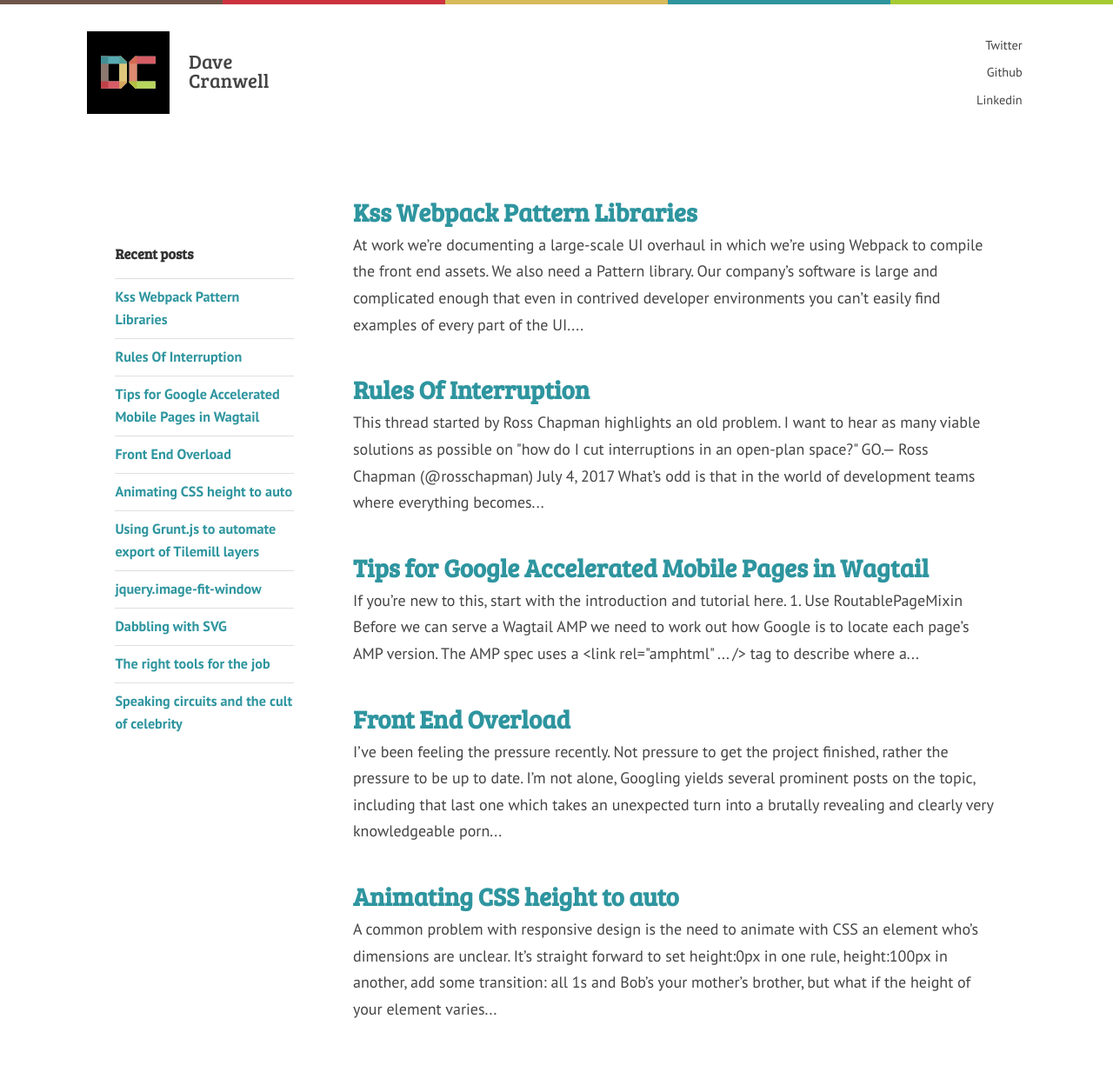
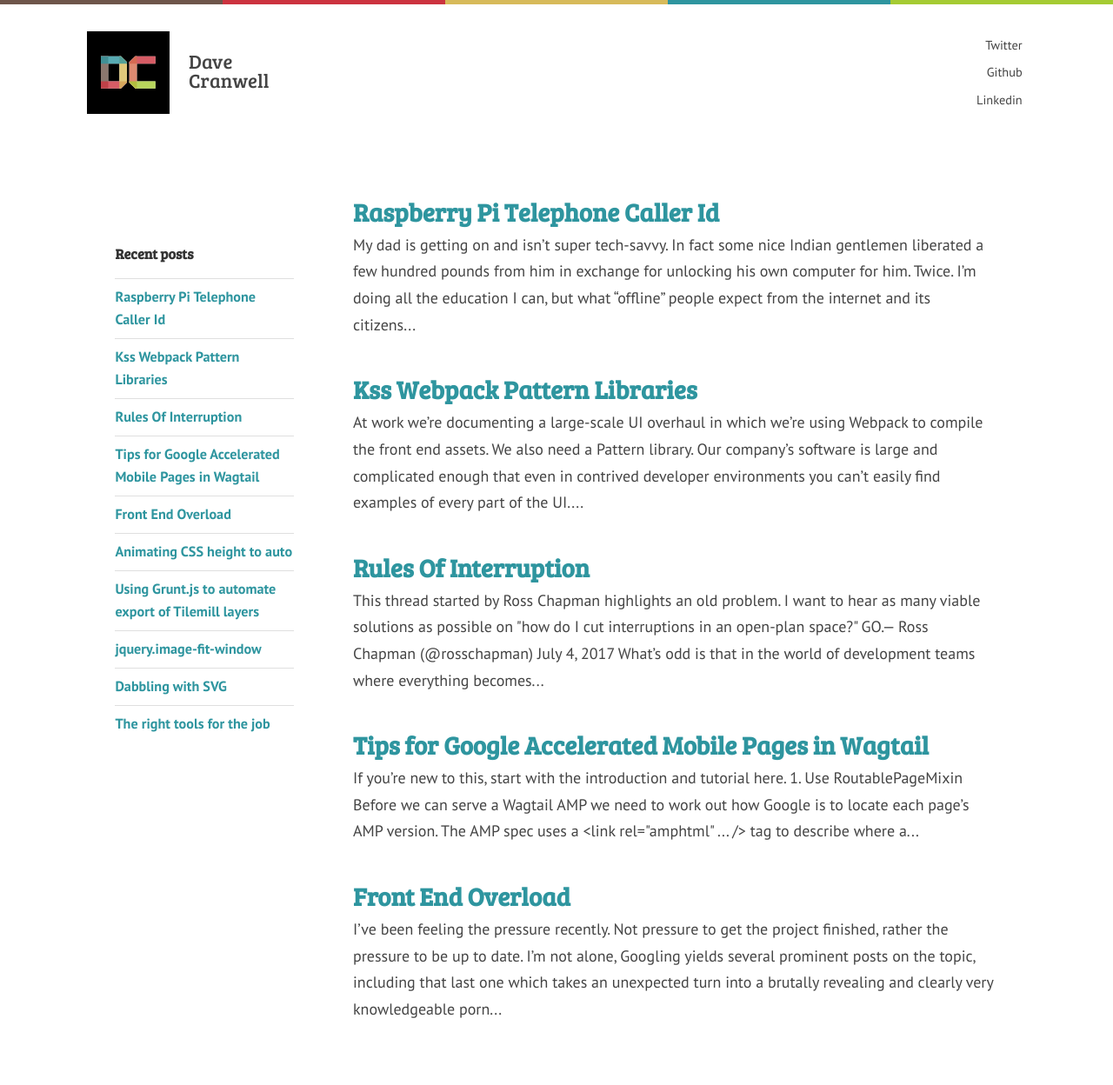
Before and after one commit to davecranwell/davecranwell.github.io, a Jekyll site: the page built from index.html, in a window 1280 px wide. Shown: the whole page at 87% size. Built offline with Jekyll 4.4.1, drawn with Linux system fonts in a browser that asks for light colours; nearby versions of some CDN libraries; some of the changed lines change nothing that is shown.

Commit message:
Adds badcaller post

```diff
--- a/_layouts/default.html
+++ b/_layouts/default.html
@@ -9,7 +9,9 @@
     <title>{% if page.path == "index.html" %}Dave Cranwell | {{ page.title }}{% else %}{{ page.title }} | Dave Cranwell{% endif %}</title>
     <meta name="description" content="{{ page.description }}" />
     <meta name="viewport" content="width=device-width, initial-scale=1" />
-
+    <meta property="og:url" content="{{ site.url }}{{ page.url }}" />
+    <meta property="og:title" content='{% if page.path == "index.html" %}Dave Cranwell | {{ page.title }}{% else %}{{ page.title }} | Dave Cranwell{% endif %}' />
+    <meta property="og:description" content="{{ page.description }}" />
     <link rel="author" href="https://plus.google.com/+DaveCranwell/">
 
     <link rel="stylesheet" href="https://fonts.googleapis.com/css?family=PT+Sans:400,700|Bree+Serif" />
--- /dev/null
+++ b/_posts/2021-04-28-raspberry-pi-telephone-caller-id.md
@@ -0,0 +1,30 @@
+---
+published: true
+layout: post
+---
+
+My dad is getting on and isn't super tech-savvy. In fact some nice Indian gentlemen liberated a few hundred pounds from him in exchange for unlocking his own computer for him. Twice.
+
+I'm doing all the education I can, but what "offline" people expect from the internet and its citizens is a challenge. The idea that staff from a reputable megacorp would benevolently, and for no explained reason, phone you up out of the goodness of their hearts, because your computer - your computer amongst billions - had a virus...this is not at all suspicious to a huge percentage of the population.
+
+Since these events I've become obsessed with ways of helping Dad. I've spent months of my life watching [Jim Browning's](https://www.youtube.com/channel/UCBNG0osIBAprVcZZ3ic84vw) scam exposure videos. I wrote plain-english notes to be kept next to his phone on how to identify scam calls. Still he got sucked in on futher occasions and only managed to avoid serious loss because he _doesn't have an Amazon account_. I've even resorted to blacklisting _all_ his calls. This means the only calls allowed through must be manually white-listed. But you've guessed it, that whitelist must be managed online, using a badly architected React webapp, with no thought to information architecture or simplicity, that Dad doesn't want to use.
+
+The number of malicious calls he receives is clearly well beyond what British Telecom's pathetic Call Protect systems can keep up with. Scammers can change their numbers at will thanks to unscrupulous telecoms companies selling new ones, so BT and any other spam prevention system will always be playing catch-up.
+
+## Landline users are lagging behind
+
+What BT can't do themselves, however, crowds can. Websites have cropped up like [who-called.co.uk](who-called.co.uk) in which anyone can search for a number to find what others have said about it. And, having tirelessly compared my dad's phone records against services like this, they are mostly very accurate. But of course, my dad isn't going to check these sites - his computer is turned off at the wall.
+
+Caller blocking devices do exist, but these are post-hoc. If you receive a call you don't like only _then_ you block it. Most aren't even web-capable.
+
+Mobile phones often ship with caller identification packages, but landlines are still hugely popular in the older generations and are completely adrift from the release cycle of Android or iOS. **What consumers are missing is a centralised, democratised, orchestrated effort, to cut off dangerous callers at a handset level**.
+
+This is essentially what I've attempted, as a little passion project:
+
+## [Badcaller](https://github.com/davecranwell/badcaller)
+
+With a Raspberry Pi, a tiny USB Modem, some code and a few tedious hours trying to understand the [Hayes AT Commands set](https://en.wikipedia.org/wiki/Hayes_command_set), I've got a reasonable first draft of a box that can be placed beside the phone and can both identify and danger-check every phone call received. The big omission right this moment, is a screen. The "Badcaller" system is for now a browser-based display of your incomming calls and their danger. But this requires you to have a PC, or a phone - this isn't going to help Dad just yet. My next step would be to add a small screen, then perhaps a housing. Raspberry Pi's can be reasonably easily put into a "Kiosk mode" and when that's viable, I hope to test it with him.
+
+This is, of course, a doomed project in a way. The best outcome I could possibly achieve - making all scam calling untenable at a global level - would make this project/product useless. But it would be nice if someone else wanted to help and give it a shot. Let me know if you do!
+
+Read more about the project on the [Github page](https://github.com/davecranwell/badcaller)
```
Also changed, not shown: assets/images/dc.svg.
